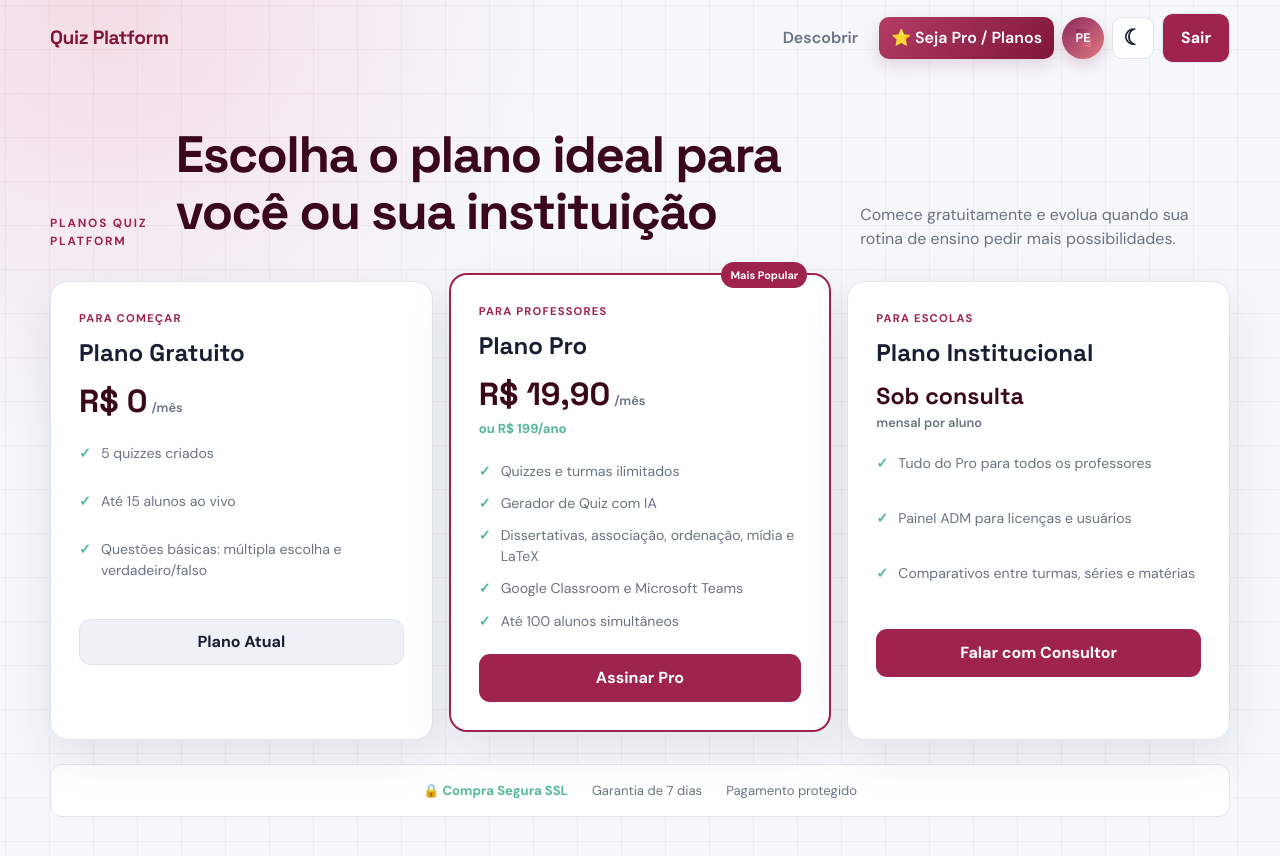
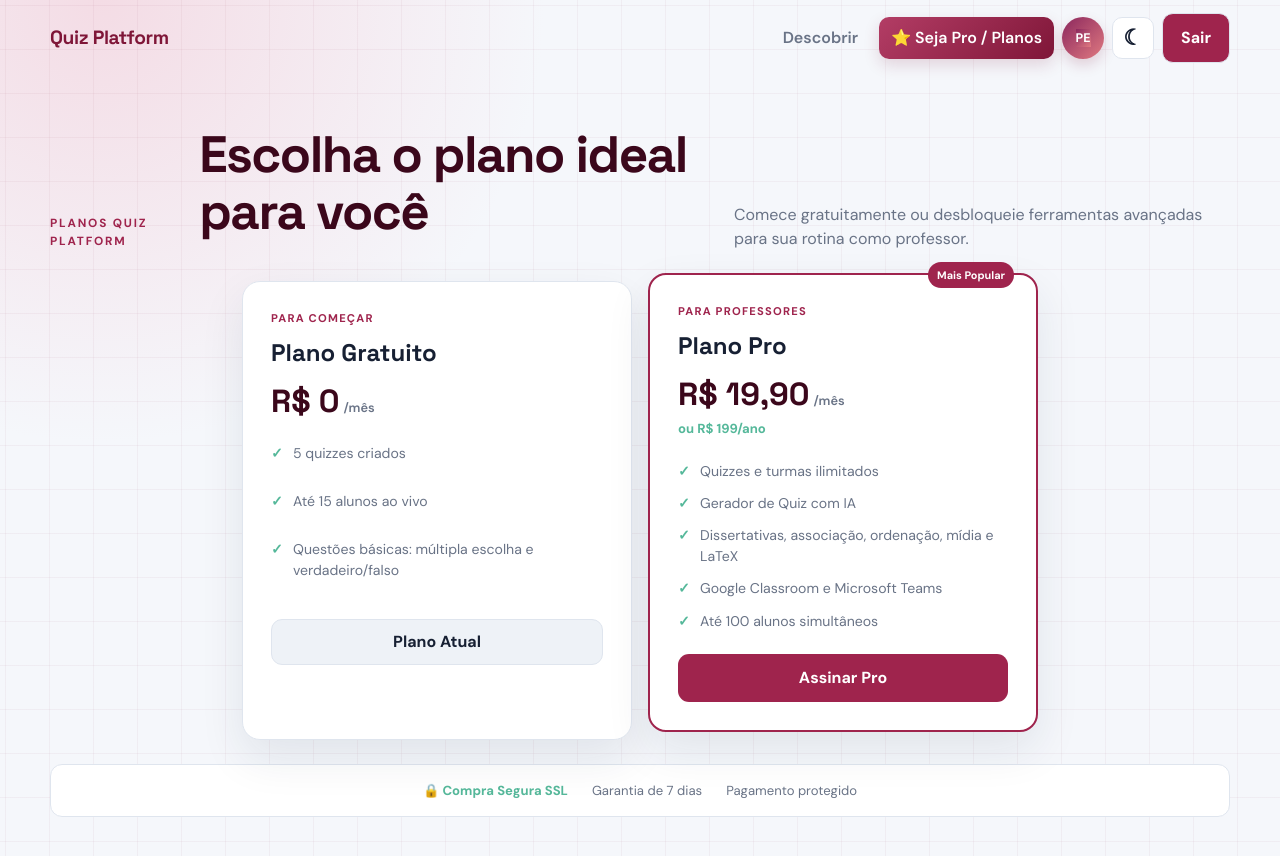
Before and after one commit to pedroxaviertoledo-netizen/quizplataform, a plain HTML site: page frontend/planos.html in a window 1280 px wide. Shown: the top 856 px of the page. Drawn offline with nearby package versions, Linux system fonts and the light colour scheme.

Commit message:
Remove plano institucional da oferta

```diff
--- a/frontend/css/style.css
+++ b/frontend/css/style.css
@@ -268,7 +268,7 @@ input[type="file"] { position: absolute; width: 1px; height: 1px; overflow: hidd
 .plans-heading h1, .admin-heading h1 { max-width: 760px; margin: 8px 0 10px; color: var(--navy-deep); }
 .dark-mode .plans-heading h1, .dark-mode .admin-heading h1 { color: var(--ink); }
 .plans-heading p, .admin-heading p { max-width: 650px; }
-.plans-grid { display: grid; grid-template-columns: repeat(3, 1fr); gap: 16px; align-items: stretch; }
+.plans-grid { display: grid; grid-template-columns: repeat(2, minmax(0, 390px)); justify-content: center; gap: 16px; align-items: stretch; }
 .plan-card { position: relative; display: grid; align-content: start; gap: 14px; padding: 28px; background: var(--surface); border: 1px solid var(--line); border-radius: var(--radius); box-shadow: var(--shadow); }
 .plan-card h2 { font-size: 1.5rem; }
 .plan-popular { border: 2px solid var(--coral); transform: translateY(-8px); }
--- a/frontend/planos.html
+++ b/frontend/planos.html
@@ -9,11 +9,10 @@
 <body>
     <nav class="navbar"><h2>Quiz Platform</h2><ul class="nav-links"><li><a href="dashboard.html">Descobrir</a></li><li class="nav-pro"><a href="planos.html" class="btn-planos">⭐ Seja Pro / Planos</a></li><li><a href="perfil.html" class="profile-nav-avatar"><span>EU</span></a></li><li><button class="theme-toggle" onclick="toggleDarkMode()" aria-label="Alternar tema">☾</button></li><li><button class="btn-wine" onclick="logout()">Sair</button></li></ul></nav>
     <main class="plans-page">
-        <header class="plans-heading"><span class="eyebrow">PLANOS QUIZ PLATFORM</span><h1>Escolha o plano ideal para você ou sua instituição</h1><p>Comece gratuitamente e evolua quando sua rotina de ensino pedir mais possibilidades.</p></header>
+        <header class="plans-heading"><span class="eyebrow">PLANOS QUIZ PLATFORM</span><h1>Escolha o plano ideal para você</h1><p>Comece gratuitamente ou desbloqueie ferramentas avançadas para sua rotina como professor.</p></header>
         <section class="plans-grid">
             <article class="plan-card"><span class="plan-kicker">PARA COMEÇAR</span><h2>Plano Gratuito</h2><div class="plan-price">R$ 0<small>/mês</small></div><ul class="plan-features"><li>5 quizzes criados</li><li>Até 15 alunos ao vivo</li><li>Questões básicas: múltipla escolha e verdadeiro/falso</li></ul><button class="btn-secondary plan-button" disabled>Plano Atual</button></article>
             <article class="plan-card plan-popular"><span class="plan-badge">Mais Popular</span><span class="plan-kicker">PARA PROFESSORES</span><h2>Plano Pro</h2><div class="plan-price">R$ 19,90<small>/mês</small></div><p class="plan-year">ou R$ 199/ano</p><ul class="plan-features"><li>Quizzes e turmas ilimitados</li><li>Gerador de Quiz com IA</li><li>Dissertativas, associação, ordenação, mídia e LaTeX</li><li>Google Classroom e Microsoft Teams</li><li>Até 100 alunos simultâneos</li></ul><button class="btn-accent plan-button" data-open-checkout>Assinar Pro</button></article>
-            <article class="plan-card"><span class="plan-kicker">PARA ESCOLAS</span><h2>Plano Institucional</h2><div class="plan-price plan-price-consult">Sob consulta<small>mensal por aluno</small></div><ul class="plan-features"><li>Tudo do Pro para todos os professores</li><li>Painel ADM para licenças e usuários</li><li>Comparativos entre turmas, séries e matérias</li></ul><button class="btn-wine plan-button" data-contact>Falar com Consultor</button></article>
         </section>
         <section class="security-strip"><strong>🔒 Compra Segura SSL</strong><span>Garantia de 7 dias</span><span>Pagamento protegido</span></section>
     </main>
--- a/meu-quiz-app/frontend/css/style.css
+++ b/meu-quiz-app/frontend/css/style.css
@@ -268,7 +268,7 @@ input[type="file"] { position: absolute; width: 1px; height: 1px; overflow: hidd
 .plans-heading h1, .admin-heading h1 { max-width: 760px; margin: 8px 0 10px; color: var(--navy-deep); }
 .dark-mode .plans-heading h1, .dark-mode .admin-heading h1 { color: var(--ink); }
 .plans-heading p, .admin-heading p { max-width: 650px; }
-.plans-grid { display: grid; grid-template-columns: repeat(3, 1fr); gap: 16px; align-items: stretch; }
+.plans-grid { display: grid; grid-template-columns: repeat(2, minmax(0, 390px)); justify-content: center; gap: 16px; align-items: stretch; }
 .plan-card { position: relative; display: grid; align-content: start; gap: 14px; padding: 28px; background: var(--surface); border: 1px solid var(--line); border-radius: var(--radius); box-shadow: var(--shadow); }
 .plan-card h2 { font-size: 1.5rem; }
 .plan-popular { border: 2px solid var(--coral); transform: translateY(-8px); }
```
Also changed, not shown: meu-quiz-app/frontend/planos.html (+1 -1 lines).
